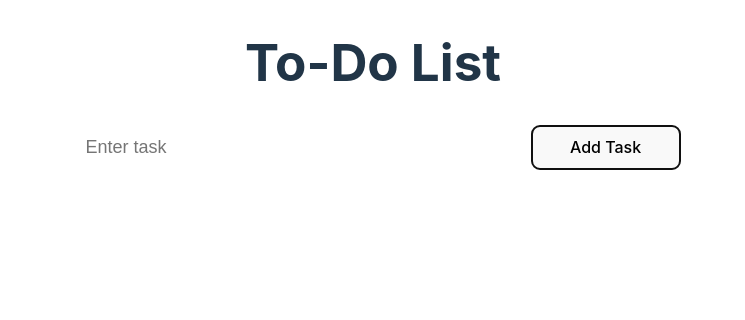
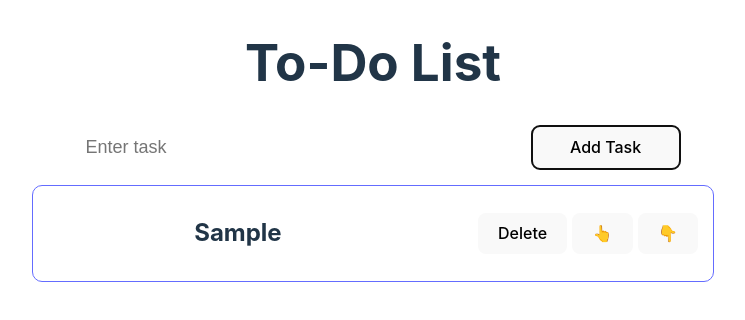
Before and after one commit to jayamartinez/todo-list, a React (Vite) app: page / in a window 1280 px wide. Both pictures are taken after typing "Sample" into the empty fields and a click on the button "Add Task". Shown: the top 320 px of the page, without its empty margins (267-1012 px from the left). Built offline with nearby package versions, Linux system fonts and the light colour scheme.

Commit message:
Fixed functionality, fully working with memory using local storage

```diff
--- a/package.json
+++ b/package.json
@@ -2,15 +2,15 @@
   "name": "todo-list",
   "private": true,
   "version": "0.0.0",
-  "homepage": "https://jayamartinez.github.io/todo-list/",
+  "homepage": "https://jayamartinez.github.io/todo-list",
   "type": "module",
   "scripts": {
     "dev": "vite",
     "build": "vite build",
     "lint": "eslint .",
     "preview": "vite preview",
-    "predeploy" : "npm run build",
-    "deploy" : "gh-pages -d dist"
+    "predeploy": "npm run build",
+    "deploy": "gh-pages -d dist"
   },
   "dependencies": {
     "react": "^18.3.1",
--- a/src/ToDoList.jsx
+++ b/src/ToDoList.jsx
@@ -1,16 +1,29 @@
-import React, { useState } from 'react'
+import React, { useEffect, useState } from 'react'
 
 function ToDoList() {
-    const [tasks, setTasks] = useState(["Example Task"]);
+    const [tasks, setTasks] = useState(() => {
+        const savedTasks = localStorage.getItem("tasks");
+        return savedTasks ? JSON.parse(savedTasks) : [];
+    });
+
+    useEffect(() => {
+        localStorage.setItem("tasks", JSON.stringify(tasks))
+    }, [tasks])
 
     function handleAddTask() {
+        console.log("working");
         const newTask = document.getElementById("taskInput").value;
+
+        if(newTask.trim() !== "") {
             document.getElementById("taskInput").value = "";
             setTasks(t => [...t, newTask]);
             console.log(tasks);
         }
+    }
 
     function handleRemoveTask(index) {
+        console.log("working");
+
         setTasks(tasks.filter((_, i) => i !== index))
     }
 
@@ -28,6 +41,7 @@ function ToDoList() {
         setTasks(newTasks)
     }
 
+
     return(
         <>
             <h1 style={{textAlign: "center"}}>To-Do List</h1>
@@ -38,16 +52,14 @@ function ToDoList() {
             <div className='item-list'>
                 {
                     tasks.map((task, index) => {
-                        <div className="item" key={index}>
-                            <button onClick={() => handleRemoveTask}>✏️</button>
+                        return(<div className="item" key={index}>
                             <h2>{task}</h2>
-                            <button onClick={() => handleRemoveTask}>Delete</button>
+                            <button onClick={() => handleRemoveTask(index)}>Delete</button>
                             <button onClick={() => handleMoveTaskUp(index)}>👆</button>
                             <button onClick={() => handleMoveTaskDown(index)}>👇</button>
-                        </div>
+                        </div>)
                     })
                 }
-
             {/* <div className="item">
                 <button onClick={() => handleRemoveTask}>✏️</button>
                 <h2>{tasks}</h2>
```
Lines whose indentation alone changed are shown as unchanged.
